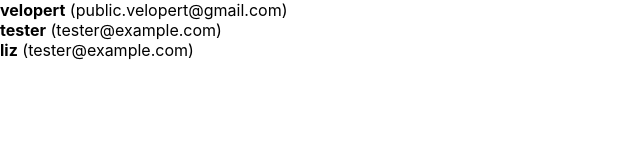
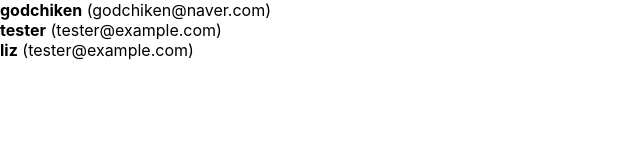
Before and after one commit to GodChiken/fast-campus-react, a React (Create React App) app: page / in a window 1280 px wide. Shown: the top 160 px of the page, without its empty margins (0-640 px from the left). Built offline with nearby package versions, Linux system fonts and the light colour scheme.

Commit message:
11. 여러개의 input 상태 관리하기 - 배열 인덱스로 직접 지정한 코드 누락 추가2

```diff
--- a/src/component/UserList.js
+++ b/src/component/UserList.js
@@ -4,8 +4,8 @@ export default function UserList() {
     const users = [
         {
             id: 1,
-            username: 'velopert',
-            email: 'public.velopert@gmail.com'
+            username: 'godchiken',
+            email: 'godchiken@naver.com'
         },
         {
             id: 2,
```
